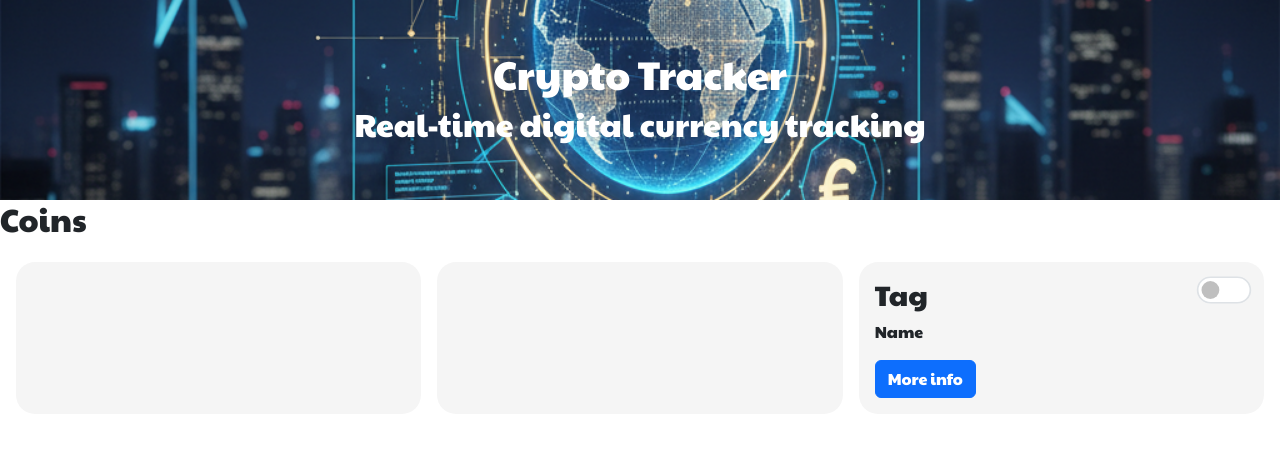
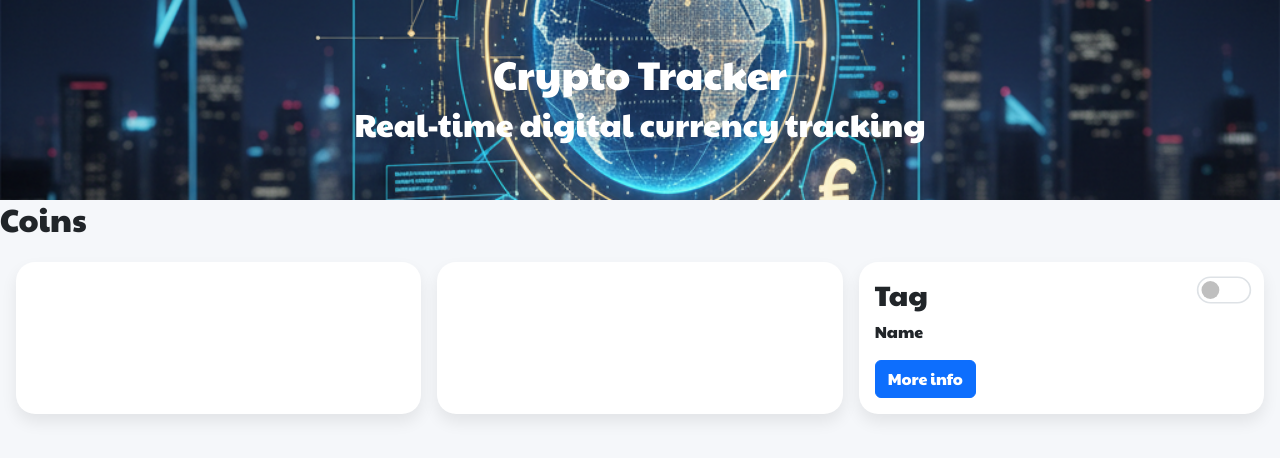
Before and after one commit to dotcomico/crypto, a plain HTML site: page index.html in a window 1280 px wide. Drawn offline with nearby package versions, Linux system fonts and the light colour scheme.

Commit message:
Refactor CSS styles: update background colors, enhance card transitions, and remove unused style file

```diff
--- a/css/base.css
+++ b/css/base.css
@@ -1,7 +1,7 @@
 body, html {
   margin: 0;
   padding: 0;
-  background-color: white;
+   background-color: #f5f7fa;
   height: 100vh;
   font-family: "Paytone One", sans-serif;
 }
--- a/css/coins-container.css
+++ b/css/coins-container.css
@@ -15,14 +15,15 @@
             width: 100%;
             height: auto;
             padding: 1rem;
-            background-color: whitesmoke;
+            background-color: white;
+            box-shadow: 0 0.5rem 1rem rgba(0,0,0,0.08);
             /* border: 1px solid black; */
             border-radius: 1.2rem;
-            transition: 0.3s;
+            transition: 0.5s;
         }
 
         .coin-card:hover {
-            transform: translateY(-0.5rem);
+            transform: translateY(-0.3rem);
             border: 1px solid darkblue;
         }
 
--- a/css/style.css
+++ /dev/null
@@ -1,89 +0,0 @@
-     body,
-        html {
-            padding: 0px;
-            margin: 0px;
-            height: 100vh;
-            background-color: white;
-        }
-
-        #header {
-            height: 25vh;
-            width: 100%;
-            display: flex;
-            flex-direction: column;
-            justify-content: center;
-            align-items: center;
-            background-image: url('image/header.png');
-            background-position: center;
-            background-size: cover;
-            background-repeat: no-repeat;
-        }
-
-        #header>h1 {
-            color: white;
-              font-family: "Paytone One", sans-serif;
-        }
-
-        #header>h2 {
-            color: white;
-              font-family: "Paytone One", sans-serif;
-        }
-
-        #coinsContainer {
-            display: flex;
-            flex-direction: column;
-            flex-wrap: wrap;
-            gap: 1rem;
-            width: 100%;
-            height: auto;
-            padding: 1rem;
-            /* background-color: red; */
-        }
-
-        .coin-card {
-            display: grid;
-            grid-template-columns: 4fr 1fr;
-            width: 100%;
-            height: auto;
-            padding: 1rem;
-            background-color: whitesmoke;
-            /* border: 1px solid black; */
-            border-radius: 1.2rem;
-            transition: 0.3s;
-        }
-
-        .coin-card:hover {
-            transform: translateY(-0.5rem);
-            border: 1px solid darkblue;
-        }
-
-        .coin-card>div:first-child>button {
-            margin-top: 1rem;
-        }
-
-        .coin-card>div:last-child {
-            width: auto;
-            height: auto;
-            display: flex;
-            justify-content: right;
-            /* background-color: brown; */
-        }
-
-        .switch {
-            scale: 1.7;
-        }
-
-        @media (min-width: 768px) {
-            #coinsContainer {
-                flex-direction: row;
-            }
-
-            .coin-card {
-                display: grid;
-                grid-template-columns: 4fr 1fr;
-                /* width: 32%; */
-                flex: 1 1 calc(33.333% - 1rem);
-                padding: 1rem;
-            }
-
-        }
```
